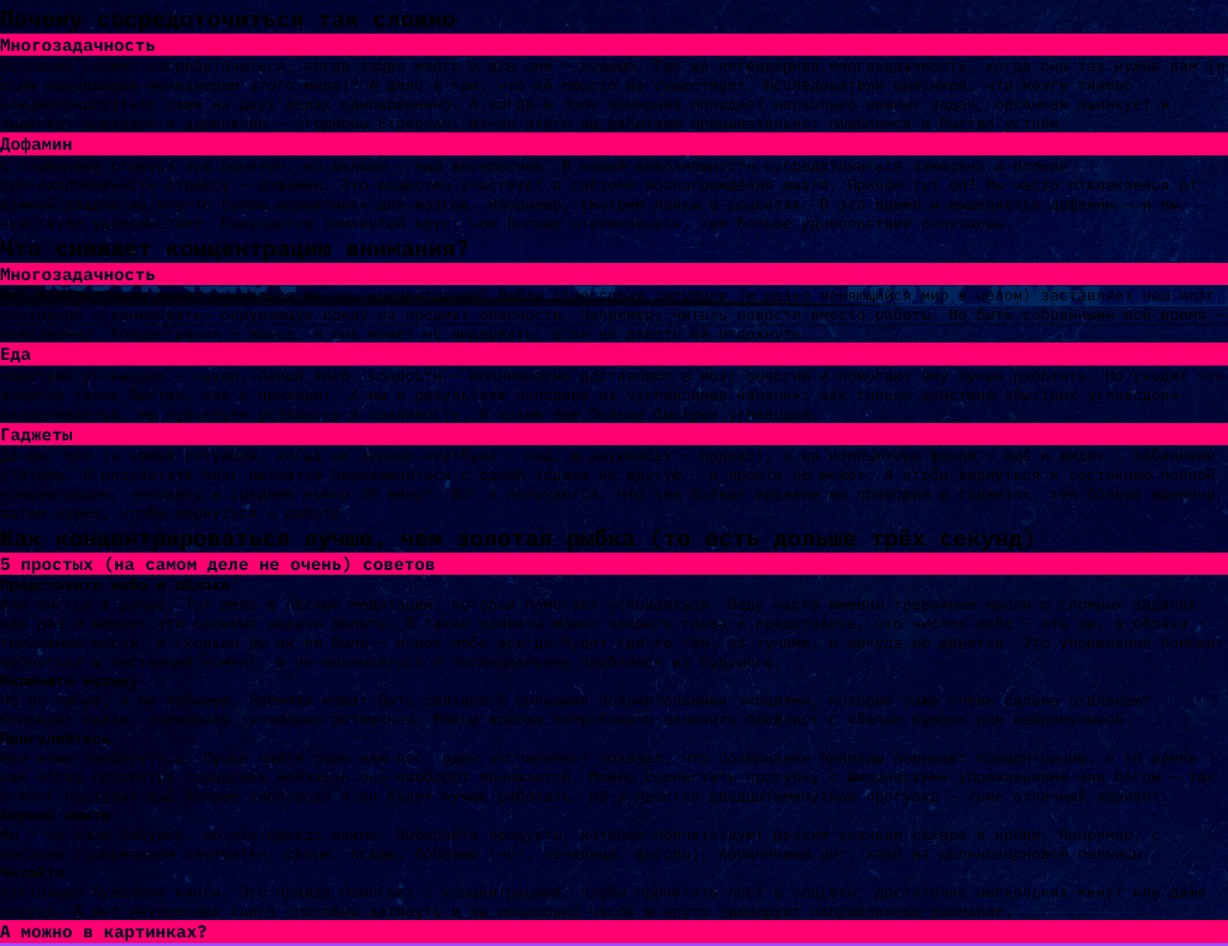
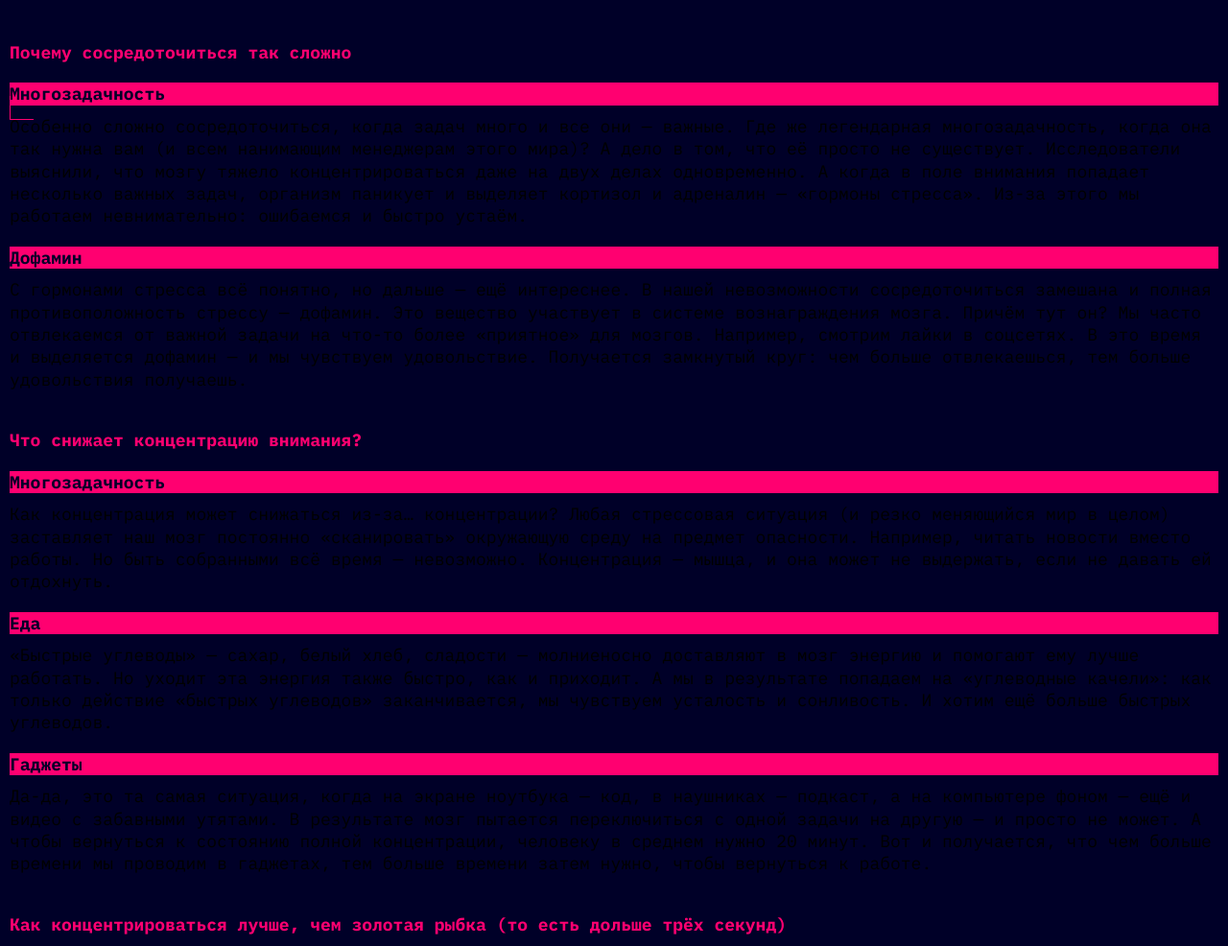
Before and after one commit to Gidrami/slozhno-sosredotochitsya-fd, a plain HTML site: page index.html in a window 1280 px wide. Shown: the part 665-1651 px from the top of the page at 96% size. Drawn offline with Linux system fonts and the light colour scheme.

Commit message:
Секции

```diff
--- a/index.html
+++ b/index.html
@@ -52,58 +52,58 @@
     </header>
     <main class="content">
       <section class="content__section">
-        <h2 class="">Почему сосредоточиться так сложно</h2>
-        <article class="">
+        <h2 class="section__title">Почему сосредоточиться так сложно</h2>
+        <article class="card">
           <h3 class="title-decor">Многозадачность</h3>
-          <p class="">Особенно сложно сосредоточиться, когда задач много и все они — важные. Где же легендарная многозадачность, когда она так нужна вам (и всем нанимающим менеджерам этого мира)? А дело в том, что её просто не существует. Исследователи выяснили, что мозгу тяжело концентрироваться даже на двух делах одновременно. А когда в поле внимания попадает несколько важных задач, организм паникует и выделяет кортизол и адреналин — «гормоны стресса». Из-за этого мы работаем невнимательно: ошибаемся и быстро устаём.</p>
+          <p class="card__description">Особенно сложно сосредоточиться, когда задач много и все они — важные. Где же легендарная многозадачность, когда она так нужна вам (и всем нанимающим менеджерам этого мира)? А дело в том, что её просто не существует. Исследователи выяснили, что мозгу тяжело концентрироваться даже на двух делах одновременно. А когда в поле внимания попадает несколько важных задач, организм паникует и выделяет кортизол и адреналин — «гормоны стресса». Из-за этого мы работаем невнимательно: ошибаемся и быстро устаём.</p>
         </article>
-        <article class="">
+        <article class="card">
           <h3 class="title-decor">Дофамин</h3>
-          <p class="">С гормонами стресса всё понятно, но дальше — ещё интереснее. В нашей невозможности сосредоточиться замешана и полная противоположность стрессу — дофамин. Это вещество участвует в системе вознаграждения мозга. Причём тут он? Мы часто отвлекаемся от важной задачи на что-то более «приятное» для мозгов. Например, смотрим лайки в соцсетях. В это время и выделяется дофамин — и мы чувствуем удовольствие. Получается замкнутый круг: чем больше отвлекаешься, тем больше удовольствия получаешь.</p>
+          <p class="card__description">С гормонами стресса всё понятно, но дальше — ещё интереснее. В нашей невозможности сосредоточиться замешана и полная противоположность стрессу — дофамин. Это вещество участвует в системе вознаграждения мозга. Причём тут он? Мы часто отвлекаемся от важной задачи на что-то более «приятное» для мозгов. Например, смотрим лайки в соцсетях. В это время и выделяется дофамин — и мы чувствуем удовольствие. Получается замкнутый круг: чем больше отвлекаешься, тем больше удовольствия получаешь.</p>
         </article>
       </section>
       <section class="content__section">
-        <h2 class="">Что снижает концентрацию внимания?</h2>
-        <article class="">
+        <h2 class="section__title">Что снижает концентрацию внимания?</h2>
+        <article class="card">
           <h3 class="title-decor">Многозадачность</h3>
-          <p class="">Как концентрация может снижаться из-за… концентрации? Любая стрессовая ситуация (и резко меняющийся мир в целом) заставляет наш мозг постоянно «сканировать» окружающую среду на предмет опасности. Например, читать новости вместо работы. Но быть собранными всё время — невозможно. Концентрация — мышца, и она может не выдержать, если не давать ей отдохнуть.</p>
+          <p class="card__description">Как концентрация может снижаться из-за… концентрации? Любая стрессовая ситуация (и резко меняющийся мир в целом) заставляет наш мозг постоянно «сканировать» окружающую среду на предмет опасности. Например, читать новости вместо работы. Но быть собранными всё время — невозможно. Концентрация — мышца, и она может не выдержать, если не давать ей отдохнуть.</p>
         </article>
-        <article class="">
+        <article class="card">
           <h3 class="title-decor">Еда</h3>
-          <p class="">«Быстрые углеводы» — сахар, белый хлеб, сладости — молниеносно доставляют в мозг энергию и помогают ему лучше работать. Но уходит эта энергия также быстро, как и приходит. А мы в результате попадаем на «углеводные качели»: как только действие «быстрых углеводов» заканчивается, мы чувствуем усталость и сонливость. И хотим ещё больше быстрых углеводов.</p>
+          <p class="card__description">«Быстрые углеводы» — сахар, белый хлеб, сладости — молниеносно доставляют в мозг энергию и помогают ему лучше работать. Но уходит эта энергия также быстро, как и приходит. А мы в результате попадаем на «углеводные качели»: как только действие «быстрых углеводов» заканчивается, мы чувствуем усталость и сонливость. И хотим ещё больше быстрых углеводов.</p>
         </article>
-        <article class="">
+        <article class="card">
           <h3 class="title-decor">Гаджеты</h3>
-          <p class="">Да-да, это та самая ситуация, когда на экране ноутбука — код, в наушниках — подкаст, а на компьютере фоном — ещё и видео с забавными утятами. В результате мозг пытается переключиться с одной задачи на другую — и просто не может. А чтобы вернуться к состоянию полной концентрации, человеку в среднем нужно 20 минут. Вот и получается, что чем больше времени мы проводим в гаджетах, тем больше времени затем нужно, чтобы вернуться к работе.</p>
+          <p class="card__description">Да-да, это та самая ситуация, когда на экране ноутбука — код, в наушниках — подкаст, а на компьютере фоном — ещё и видео с забавными утятами. В результате мозг пытается переключиться с одной задачи на другую — и просто не может. А чтобы вернуться к состоянию полной концентрации, человеку в среднем нужно 20 минут. Вот и получается, что чем больше времени мы проводим в гаджетах, тем больше времени затем нужно, чтобы вернуться к работе.</p>
         </article>
       </section>
       <section class="content__section">
-        <h2 class="">Как концентрироваться лучше, чем золотая рыбка (то есть дольше трёх секунд)</h2>
+        <h2 class="section__title">Как концентрироваться лучше, чем золотая рыбка (то есть дольше трёх секунд)</h2>
         <h3 class="title-decor">5 простых (на самом деле не очень) советов</h3>
-        <article class="">
-          <h4>Представьте небо и облака</h4>
-          <p class="">Или листья в ручье. Тут дело в лёгкой медитации, которая помогает успокоиться. Ведь часто именно тревожные мысли о сложных задачах как раз и мешают эти сложные задачи делать. В такие моменты можно закрыть глаза и представить, что чистое небо — это вы, а облака — тревожные мысли. И сколько бы их ни было — ясное небо всегда будет где-то там, за тучами, и никуда не денется. Это упражнение поможет вернуться в настоящий момент, а не волноваться о потенциальных проблемах из будущего.</p>
+        <article class="card">
+          <h4 class="card__step">Представьте небо и облака</h4>
+          <p class="card__description">Или листья в ручье. Тут дело в лёгкой медитации, которая помогает успокоиться. Ведь часто именно тревожные мысли о сложных задачах как раз и мешают эти сложные задачи делать. В такие моменты можно закрыть глаза и представить, что чистое небо — это вы, а облака — тревожные мысли. И сколько бы их ни было — ясное небо всегда будет где-то там, за тучами, и никуда не денется. Это упражнение поможет вернуться в настоящий момент, а не волноваться о потенциальных проблемах из будущего.</p>
         </article>
-        <article class="">
+        <article class="card">
           <h4>Включите музыку</h4>
-          <p class="">Но не любую, и не любимую. Любимая может быть связана с сильными положительными эмоциями, которые тоже очень сильно отвлекают. Подойдёт тихая, спокойная, умеренно-ритмичная. Можно вообще попробовать включить плейлист с «белым шумом» или нейромузыкой.</p>
+          <p class="card__description">Но не любую, и не любимую. Любимая может быть связана с сильными положительными эмоциями, которые тоже очень сильно отвлекают. Подойдёт тихая, спокойная, умеренно-ритмичная. Можно вообще попробовать включить плейлист с «белым шумом» или нейромузыкой.</p>
         </article>
-        <article class="">
-          <h4>Прогуляйтесь</h4>
-          <p class="">Или даже пробегитесь. Лучше найти парк или лес: один эксперимент показал, что созерцание природы повышает концентрацию, в то время как после просмотра городских пейзажей она наоборот понижается. Можно совместить прогулку с физическими упражнениями или бегом — так в мозг поступит ещё больше кислорода и он будет лучше работать. Но и простая двадцатиминутная прогулка — тоже отличный вариант.</p>
+        <article class="card">
+          <h4 class="card__step">Прогуляйтесь</h4>
+          <p class="card__description">Или даже пробегитесь. Лучше найти парк или лес: один эксперимент показал, что созерцание природы повышает концентрацию, в то время как после просмотра городских пейзажей она наоборот понижается. Можно совместить прогулку с физическими упражнениями или бегом — так в мозг поступит ещё больше кислорода и он будет лучше работать. Но и простая двадцатиминутная прогулка — тоже отличный вариант.</p>
         </article>
-        <article class="">
-          <h4>Хорошо ешьте</h4>
-          <p class="">Мы — не ваша бабушка, но это правда важно. Выбирайте продукты, которые препятствуют резким скачкам сахара в крови. Например, с высоким содержанием клетчатки: овощи, ягоды, бобовые (нут, чечевица, фасоль), коричневый рис, хлеб из цельнозерновой пшеницы.</p>
+        <article class="card">
+          <h4 class="card__step">Хорошо ешьте</h4>
+          <p class="card__description">Мы — не ваша бабушка, но это правда важно. Выбирайте продукты, которые препятствуют резким скачкам сахара в крови. Например, с высоким содержанием клетчатки: овощи, ягоды, бобовые (нут, чечевица, фасоль), коричневый рис, хлеб из цельнозерновой пшеницы.</p>
         </article>
-        <article class="">
-          <h4>Читайте</h4>
-          <p class="">Настоящие бумажные книги. Это правда помогает с концентрацией: чтобы прочитать пост в соцсети, достаточно нескольких минут или даже секунд. А вот интересная книга способна затянуть и на несколько часов и круто тренирует направленное внимание.</p>
+        <article class="card">
+          <h4 class="card__step">Читайте</h4>
+          <p class="card__description">Настоящие бумажные книги. Это правда помогает с концентрацией: чтобы прочитать пост в соцсети, достаточно нескольких минут или даже секунд. А вот интересная книга способна затянуть и на несколько часов и круто тренирует направленное внимание.</p>
         </article>
       </section>
-      <section class="content__section">
+      <section class="section__gallery content__section">
           <h3 class="title-decor">А можно в картинках?</h3>
-        <div>
+        <div class="images">
           <img src="./images/sunset.png">
           <img src="./images/ice-cream.png">
           <img src="./images/tape.png">
@@ -112,8 +112,8 @@
         </div>
       </section>
     </main>
-    <footer>
-
+    <footer class="footer decorated-zone">
+<h1 class="title__footer">focus</h1>
     </footer>
   </body>
 </html>
--- a/styles/style.css
+++ b/styles/style.css
@@ -3,7 +3,9 @@
 .page {
   font-family: 'IBM Plex mono', Arial, sans-serif;
   background-image: var(--page-bg-image);
-  background-position: center;
+  background-position:center;
+  background-size: auto 100vh;
+  background-repeat: no-repeat;
   background-attachment: fixed;
   background-color: #000028;/* сохраните в разметке и стилях класс page у тега body. Он удобен, чтобы составлять селекторы для разных цветовых тем. */
 }
@@ -127,3 +129,40 @@ font-weight: 700;
   background-color: var(--color-neon);
   color: var(--color-title-decor);
 }
+
+.content {
+  padding: 0px 10px 0px;
+}
+
+.content__section {
+  margin-top: 40px;
+  gap: 20px;
+  display: grid;
+}
+
+.section__title{
+  font-weight: 700;
+  font-size: 18px;
+  line-height: 23.4px;
+  color: var(--color-neon);
+}
+
+.card__step {
+  font-size: 18px;
+  line-height: 23.4px;
+  font-weight: 400;
+  background-color: var(--color-neon);
+  color: var(--color-title-decor);
+}
+
+.card__description {
+  padding-top: 10px;
+  font-size: 18px;
+  line-height: 23.4px;
+  font-weight: 400;
+}
+
+.images {
+  display: grid;
+
+}
```
